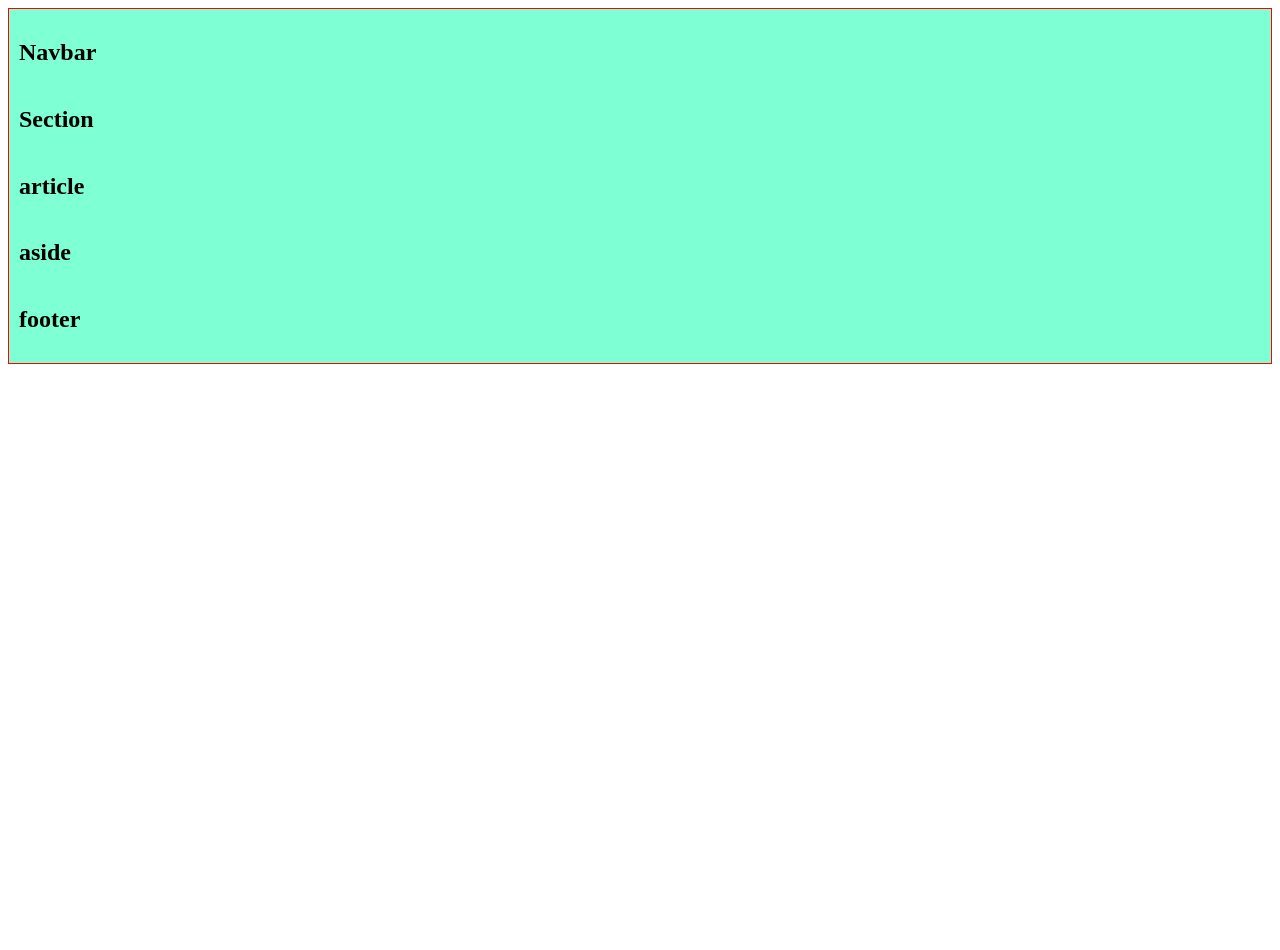
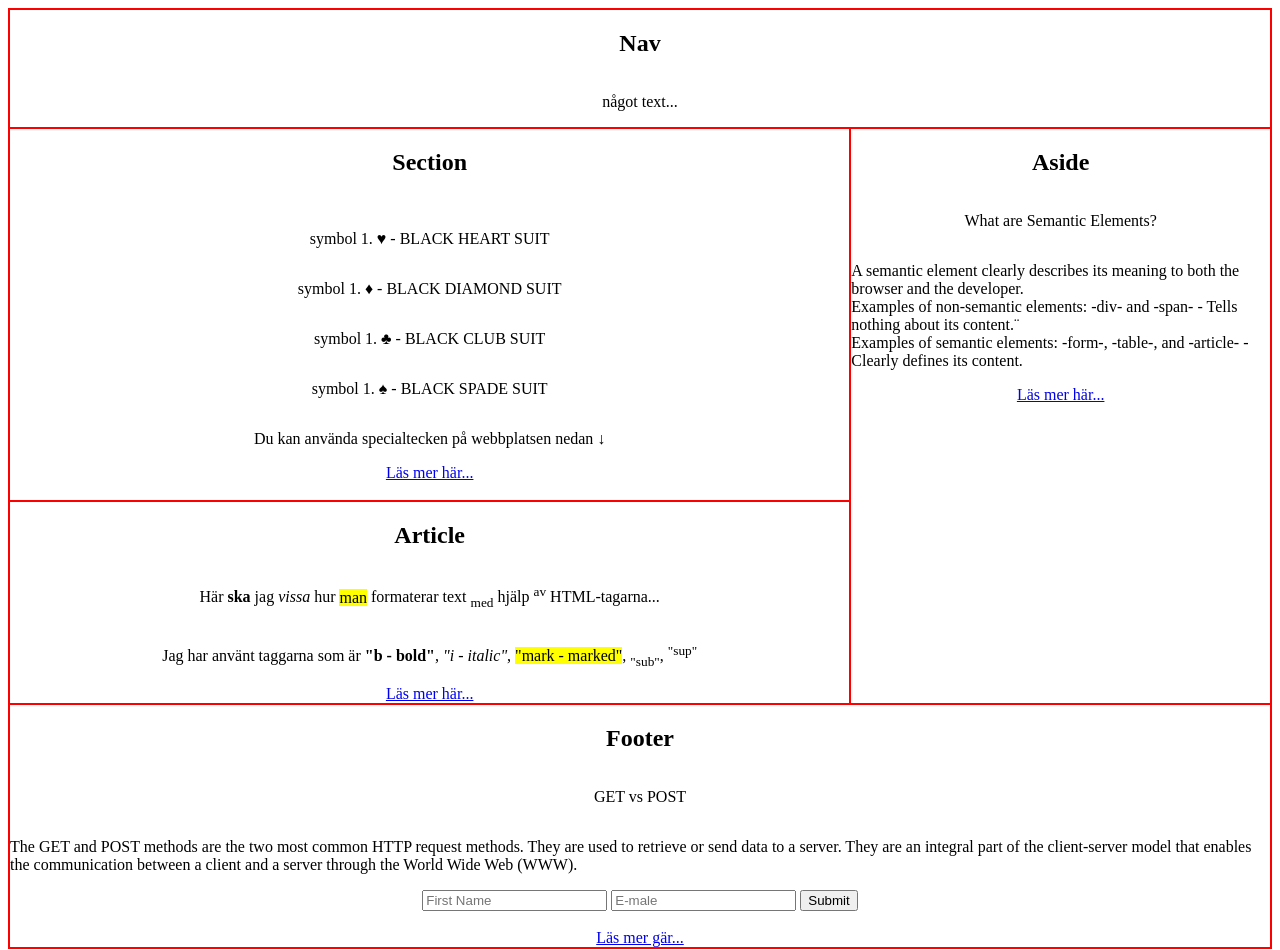
Before and after one commit to KingTenebris/Webbutveckling, a plain HTML site: page uppgift1.2/uppgift1.2.html in a window 1280 px wide. Before the commit the page ends 800 px from the top, so only its background shows below. Drawn offline with Linux system fonts and the light colour scheme.

Commit message:
HTML + grid

```diff
--- a/uppgift1.2/uppgift1.2.css
+++ b/uppgift1.2/uppgift1.2.css
@@ -1,14 +1,56 @@
-
-
-.grid-container{
+body{
     display: grid;
-    grid-template-columns: auto;
-    background-color: aquamarine;
-    padding: 10px;
+    grid-template-columns: repeat(3, 1fr);
+    grid-template-areas:
+    'nav nav nav'
+    'section section aside'
+    'article article aside'
+    'footer footer footer'
+    ;
     border: 1px solid red;
 }
 
-.grid-items{
-    background-color: aqua;
-    border: 1px solid black;
+nav{
+    grid-area: nav;
+    border: 1px solid red;
+
+    display: flex;
+    align-items: center;
+    flex-direction: column;
 }
+
+section{
+    grid-area: section;
+    border: 1px solid red;
+
+    display: flex;
+    align-items: center;
+    flex-direction: column;
+}
+
+article{
+    grid-area: article;
+    border: 1px solid red;
+
+    display: flex;
+    align-items: center;
+    flex-direction: column;
+}
+
+aside{
+    grid-area: aside;
+    border: 1px solid red;
+
+    display: flex;
+    align-items: center;
+    flex-direction: column;
+}
+
+footer{
+    grid-area: footer;
+    border: 1px solid red;
+
+    display: flex;
+    align-items: center;
+    flex-direction: column;
+}
--- a/uppgift1.2/uppgift1.2.html
+++ b/uppgift1.2/uppgift1.2.html
@@ -7,22 +7,56 @@
     <link rel="stylesheet" href="uppgift1.2.css">
 </head>
 <body>
-    <div class="grid-container">
-        <nav class="grid-item">
-            <h2>Navbar</h2>
+    <nav>
+        <h2>Nav</h2>
+        <p>något text...</p>
     </nav>
-        <section class="grid-item">
+    <section>
         <h2>Section</h2>
+        <br>
+        <p>symbol 1. &hearts; - BLACK HEART SUIT</p>
+        <p>symbol 1. &diams; - BLACK DIAMOND SUIT</p>
+        <p>symbol 1. &clubs; - BLACK CLUB SUIT</p>
+        <p>symbol 1. &spades; - BLACK SPADE SUIT</p>
+        <p>Du kan använda specialtecken på webbplatsen nedan &darr;</p>
+        <a href="https://www.w3schools.com/html/html_symbols.asp">Läs mer här...</a>
+        <br>
     </section>
-        <article class="grid-item">
-            <h2>article</h2>
+    <article >
+        <h2>Article</h2>
+        <p>
+            Här <b>ska</b> jag <i>vissa</i> hur <mark>man</mark> formaterar text <sub>med</sub> hjälp <sup>av</sup> HTML-tagarna...
+        </p>
+        <p>Jag har använt taggarna som är <b>"b - bold"</b>, <i>"i - italic"</i>, <mark>"mark - marked"</mark>, <sub>"sub"</sub>, <sup>"sup"</sup></p>
+        <a href="https://www.w3schools.com/html/html_formatting.asp">Läs mer här...</a>
     </article>
-        <aside class="grid-item">
-            <h2>aside</h2>
+    <aside >
+        <h2>Aside</h2>
+        <p>What are Semantic Elements?</p>
+        <p>
+            A semantic element clearly describes its meaning to both the browser and the developer.
+            <br>
+            Examples of non-semantic elements: -div- and -span- - Tells nothing about its content.¨
+            <br>
+            Examples of semantic elements: -form-, -table-, and -article- - Clearly defines its content.
+        </p>
+        <a href="https://www.w3schools.com/html/html5_semantic_elements.asp">Läs mer här...</a>
     </aside>
-        <footer class="grid-item">
-            <h2>footer</h2>
+    <footer>
+        <h2>Footer</h2>
+        <p>GET vs POST</p>
+        <p>
+            The GET and POST methods are the two most common HTTP request methods. They are used to retrieve or send data to a server. They are an integral part of the client-server model that enables the communication between a client and a server through the World Wide Web (WWW).
+        </p>
+
+
+        <form action="" method="post">
+            <input type="text" name="fname" id="fname" placeholder="First Name">
+            <input type="text" name="emale" id="emale" placeholder="E-male">
+            <button>Submit</button>
+        </form>
+        <br>
+        <a href="https://www.w3schools.com/tags/ref_httpmethods.asp">Läs mer gär...</a>
     </footer>
-    </div>
 </body>
 </html>
```
Lines whose indentation alone changed are shown as unchanged.
